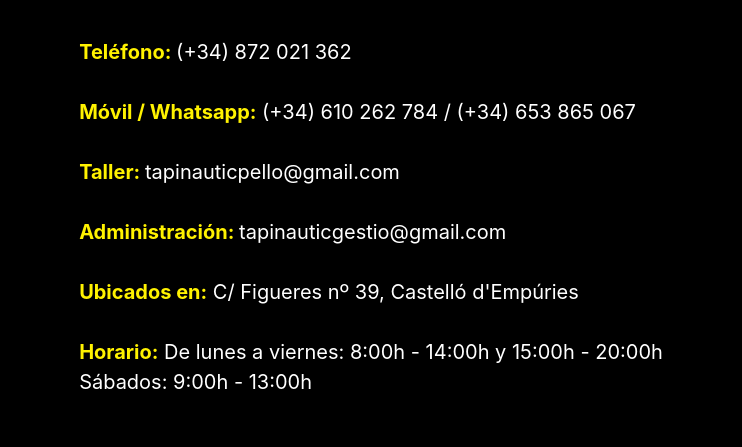
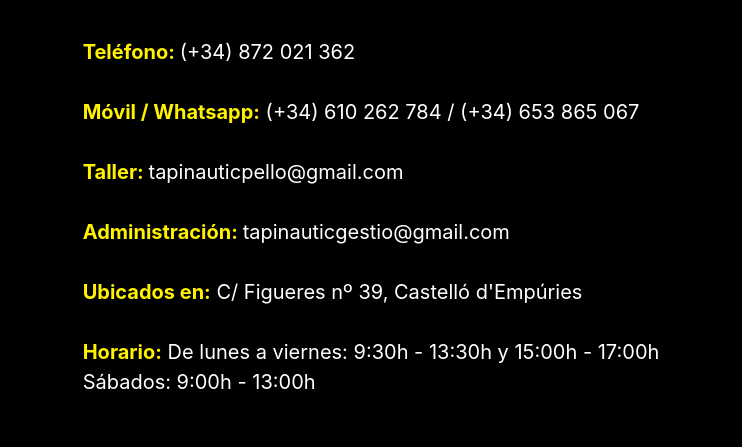
Before and after one commit to Tapinautic/Tapinautic.github.io, a plain HTML site: page index.html in a window 1280 px wide. Shown: the part 3152-3599 px from the top of the page, without its empty margins (269-1011 px from the left). Drawn offline with nearby package versions, Linux system fonts and the light colour scheme; a web font is replaced by a local one.

Commit message:
Cambiar horario

```diff
--- a/index.html
+++ b/index.html
@@ -145,7 +145,7 @@
             <span>Taller: </span>tapinauticpello@gmail.com <br><br>
             <span>Administración: </span>tapinauticgestio@gmail.com <br><br>
             <span>Ubicados en:</span> C/ Figueres nº 39, Castelló d'Empúries <br><br>
-            <span>Horario:</span> De lunes a viernes: 8:00h - 14:00h y 15:00h - 20:00h <br>
+            <span>Horario:</span> De lunes a viernes: 9:30h - 13:30h y 15:00h - 17:00h <br>
             Sábados: 9:00h - 13:00h
         </p>
     </div>
```
